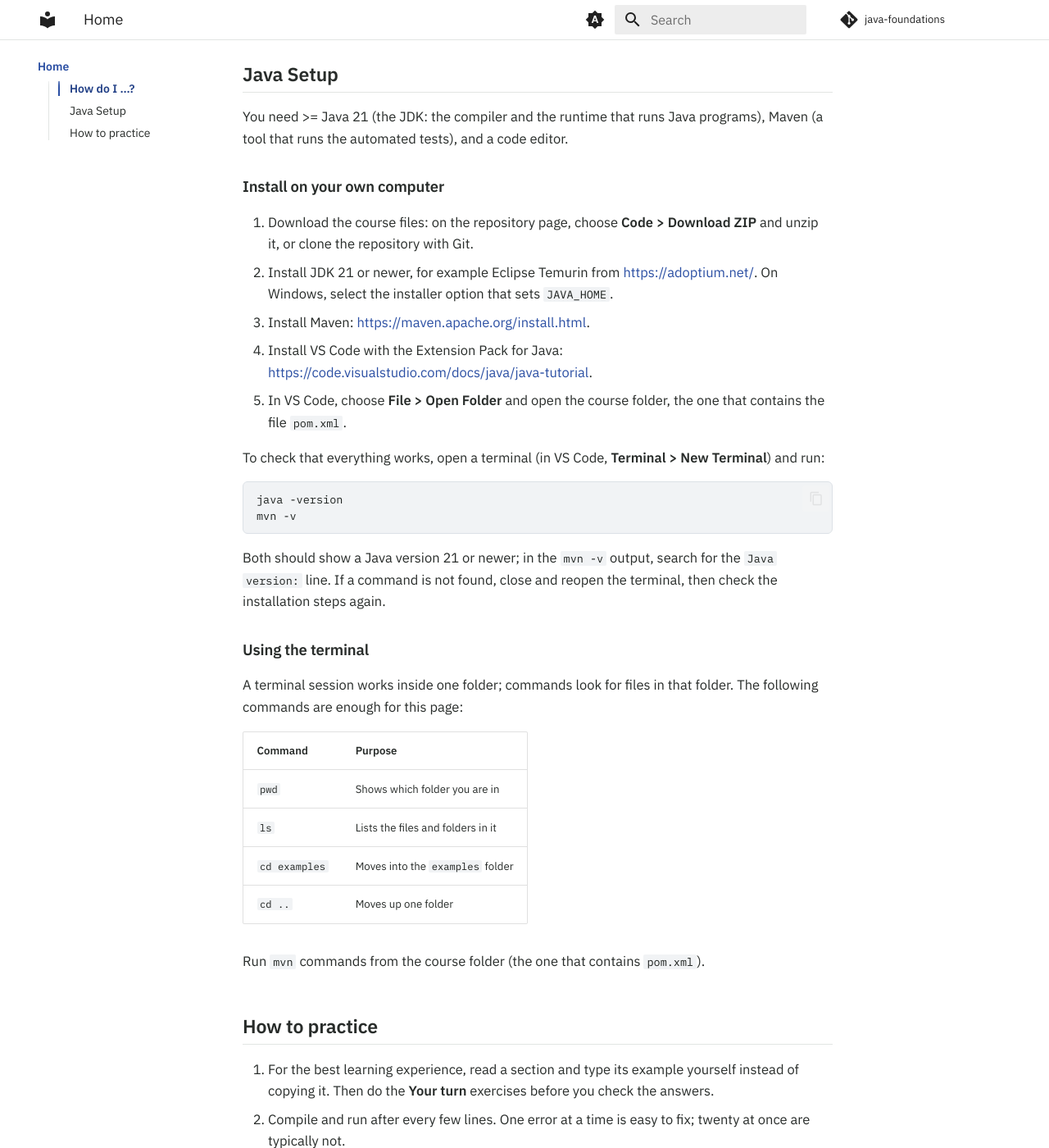
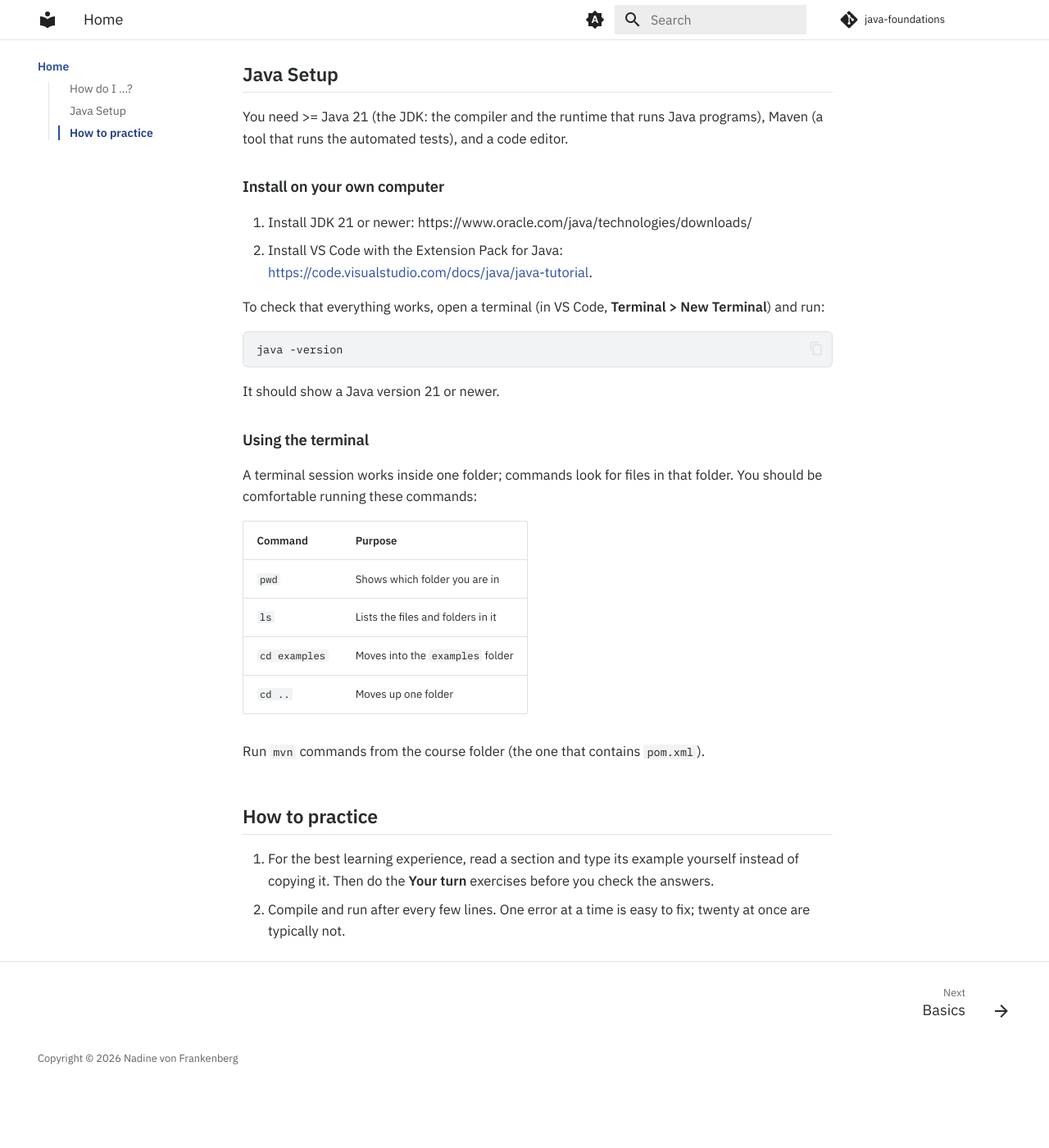
Before and after one commit to pitt-0401/java-foundations, an MkDocs documentation site: the page built from docs/index.md, in a window 1280 px wide and 1400 px high, scrolled down 1029 px. Shown: the whole window at 82% size. Built offline with MkDocs 1.6.1 and Material for MkDocs 9.7.7, drawn with Linux system fonts in a browser that asks for light colours; comment, search, counter and statistics services are not loaded; after the commit the page ends 2343 px from its top, so only the background shows below that; some of the changed text lies outside the part shown.

Commit message:
docs: wording improvements

````diff
--- a/docs/index.md
+++ b/docs/index.md
@@ -1,11 +1,10 @@
 # Java: How do I …?
 
-This page serves as a Java syntax cheat sheet. Each section includes a topic, explains the syntax, and short exercises to help you practice it.
+This page serves as a Java syntax cheat sheet. Each section includes a topic, explains the syntax, and contains short exercises to help you test your understanding.
 
-If you are new to programming, start at the beginning. You can also use the list
-below to find the topic you need.
+It is recommended to create sample projects on your own computer where you practice writing code, e.g., for each topic, copy down the example and run it to understand it better.
 
-[Set up on your own computer](#setup){ .md-button .md-button--primary }
+[Install Java your own computer](#setup){ .md-button .md-button--primary }
 
 ## How do I …? { #questions }
 
@@ -67,33 +66,24 @@ programs), Maven (a tool that runs the automated tests), and a code editor.
 
 ### Install on your own computer
 
-1. Download the course files: on the repository page, choose
-   **Code > Download ZIP** and unzip it, or clone the repository with Git.
-2. Install JDK 21 or newer, for example Eclipse Temurin from
-   <https://adoptium.net/>. On Windows, select the installer option that sets
-   `JAVA_HOME`.
-3. Install Maven: <https://maven.apache.org/install.html>.
+1. Install JDK 21 or newer: https://www.oracle.com/java/technologies/downloads/
 4. Install VS Code with the Extension Pack for Java:
    <https://code.visualstudio.com/docs/java/java-tutorial>.
-5. In VS Code, choose **File > Open Folder** and open the course folder, the one
-   that contains the file `pom.xml`.
 
 To check that everything works, open a terminal (in VS Code,
 **Terminal > New Terminal**) and run:
 
 ```bash
 java -version
-mvn -v
 ```
 
-Both should show a Java version 21 or newer; in the `mvn -v` output, search for the
-`Java version:` line. If a command is not found, close and reopen the terminal,
-then check the installation steps again.
+It should show a Java version 21 or newer.
+
 
 ### Using the terminal
 
-A terminal session works inside one folder; commands look for files in that
-folder. The following commands are enough for this page:
+A terminal session works inside one folder; commands look for files in that folder.
+You should be comfortable running these commands:
 
 | Command | Purpose |
 |---|---|
--- a/docs/javascripts/lesson.js
+++ b/docs/javascripts/lesson.js
@@ -44,6 +44,7 @@
     param: "name",
     varName: "name",
     var: "name",
+    i: "name",
     element: "name",
     array: "name",
     fieldName: "name",
````
Also changed, not shown: docs/arrays.md (+6 -3 lines), docs/basics.md (+4 -1 lines), docs/design-guidelines.md (+1 -1 lines).
